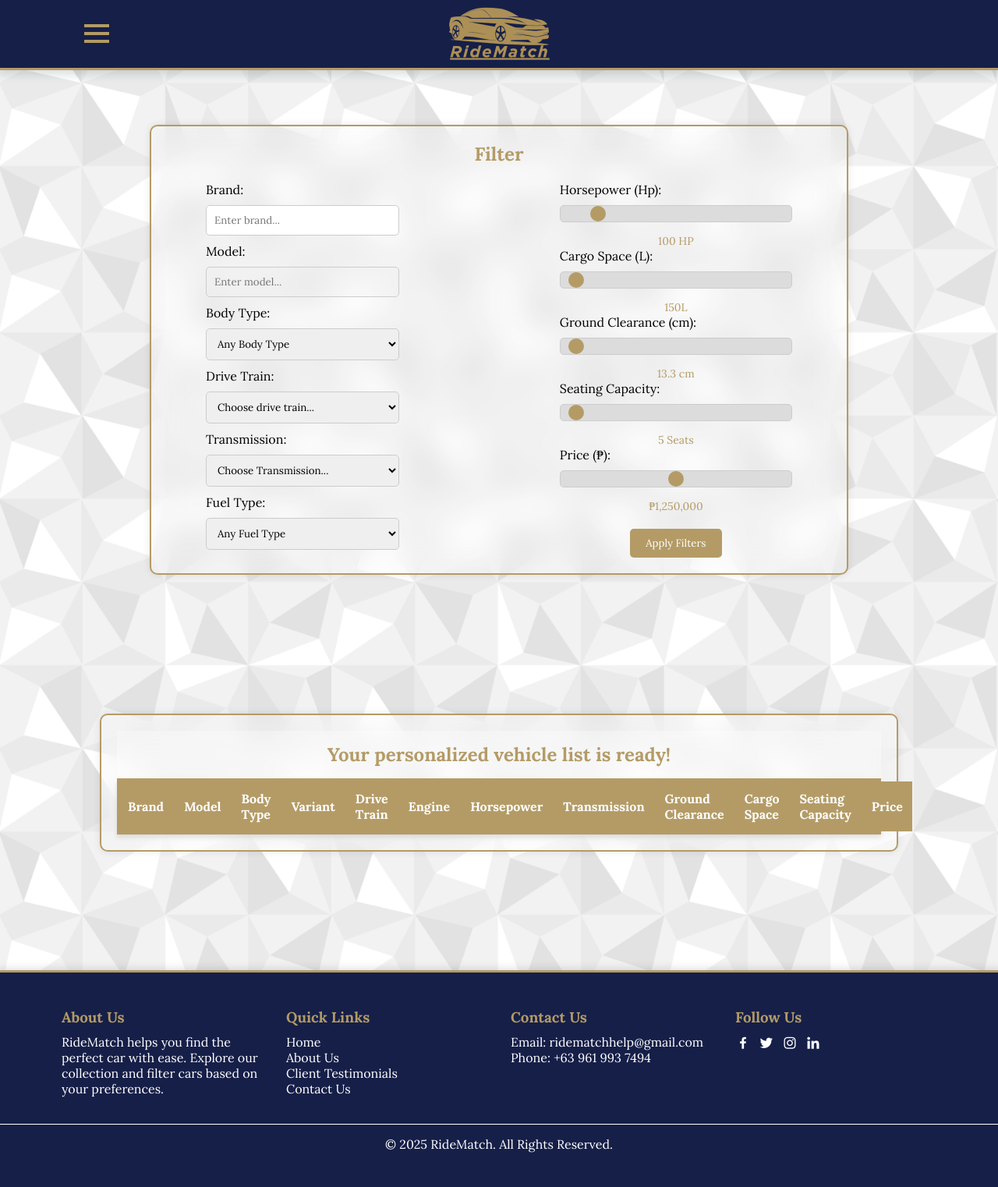
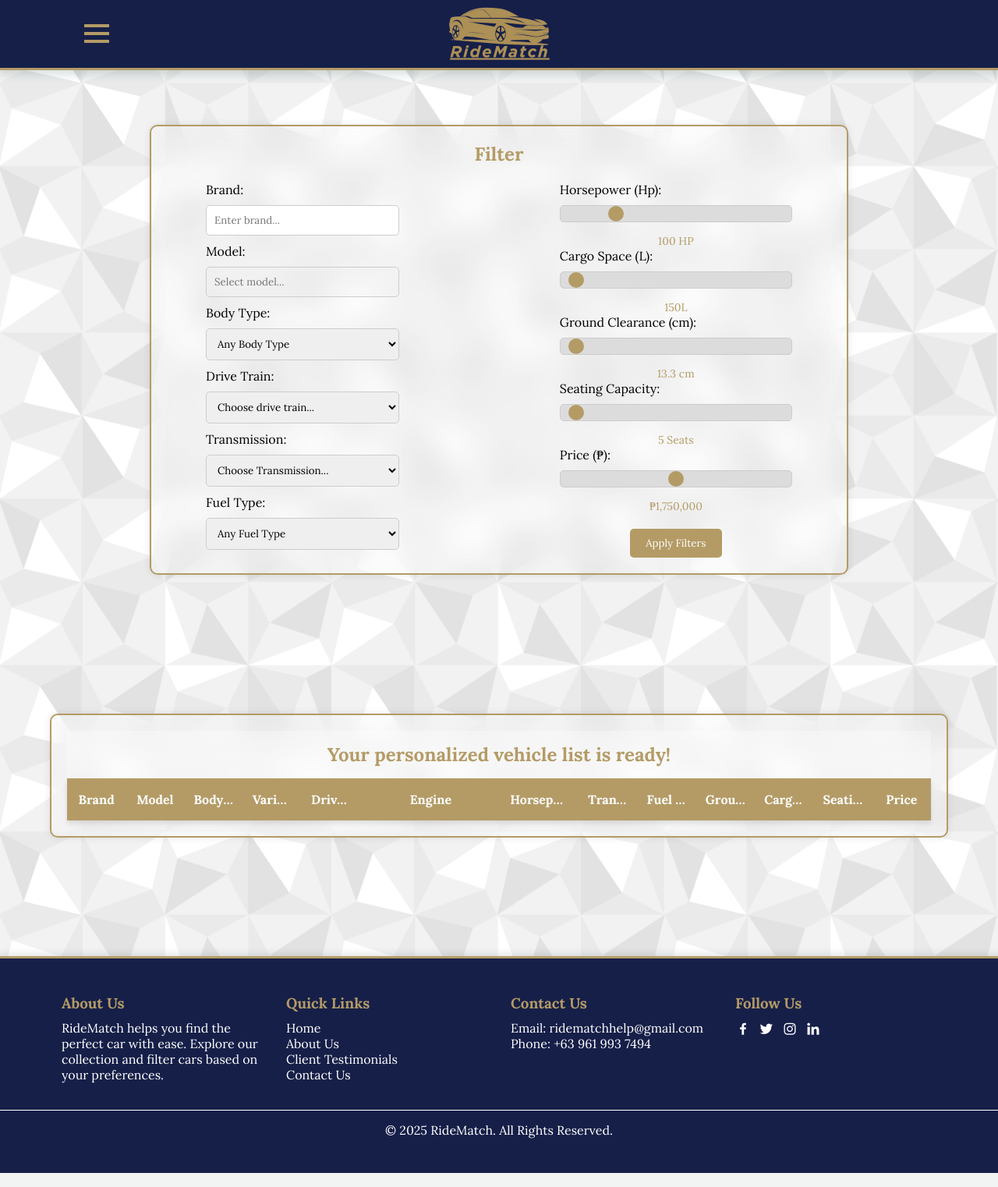
Before and after one commit to str1ker577/RideMatch-Prototype, a Flask app: page / in a window 1280 px wide. Shown: the whole page at 78% size. Run offline with Flask 3, Linux system fonts and the light colour scheme; lists and menus that the app fills with data are empty.

Commit message:
Matched with local-hosting branch

```diff
--- a/static/style.css
+++ b/static/style.css
@@ -382,7 +382,7 @@
 
 /* OUTER FRAME - Wraps the entire results section */
 .results-outer-frame {
-    width: 80%;
+    width: 90%;
     margin: 50px auto;
     margin-top: 10%;
     padding: 20px;
@@ -391,6 +391,99 @@
     box-shadow: 0 0 10px rgba(0, 0, 0, 0.1);
     background: rgba(255, 255, 255, 0.2);
     backdrop-filter: blur(18px);
+    overflow: hidden;
+}
+
+/* Ensure the table layout remains consistent */
+table {
+    width: 100%;
+    border-collapse: collapse;
+    table-layout: fixed; /* Keeps columns uniform */
+}
+
+/* Separate scrollable header & body */
+.table-header,
+.results-inner-frame {
+    display: block;
+    width: 100%;
+    overflow-x: auto; /* Enables horizontal scrolling */
+    white-space: nowrap; /* Prevents text from wrapping */
+}
+
+/* Keep header fixed at the top */
+.table-header {
+    position: sticky;
+    top: 50px; /* Below title */
+    z-index: 100;
+    background: rgba(255, 255, 255, 0.8);
+    backdrop-filter: blur(10px);
+}
+
+/* Ensure both header and body tables have the same column width */
+.table-header table,
+.results-table {
+    width: 100%;
+    table-layout: fixed; /* Keeps columns uniform */
+    border-collapse: collapse;
+}
+
+/* Ensure all text is centered properly */
+.table-header th,
+.results-table td {
+    padding: 12px;
+    text-align: center; /* Center text properly */
+    font-size: 16px;
+    height: 50px;
+    white-space: nowrap; /* Prevents text from wrapping */
+    overflow: hidden;
+    text-overflow: ellipsis; /* Adds "..." if text is too long */
+}
+
+/* ✅ Fix Overlapping by Adjusting Column Widths */
+.table-header th:nth-child(6), /* Engine */
+.results-table td:nth-child(6) {
+    width: 180px; /* Allocate more space for engine details */
+}
+
+.table-header th:nth-child(7), /* Horsepower */
+.results-table td:nth-child(7) {
+    width: 100px; /* Slightly wider for readability */
+}
+
+/* Scrollable Table Body */
+.results-inner-frame {
+    max-height: 500px;
+    overflow-y: auto;
+    border-radius: 10px;
+}
+
+/* Minimal Scrollbar Styling */
+.results-inner-frame::-webkit-scrollbar,
+.table-header::-webkit-scrollbar {
+    height: 6px; /* Thin scrollbar */
+}
+
+.results-inner-frame::-webkit-scrollbar-thumb,
+.table-header::-webkit-scrollbar-thumb {
+    background: #b49b66; /* Matches theme color */
+    border-radius: 3px;
+}
+
+.results-inner-frame::-webkit-scrollbar-track,
+.table-header::-webkit-scrollbar-track {
+    background: rgba(255, 255, 255, 0.2);
+}
+
+/* Ensure Responsiveness */
+@media (max-width: 768px) {
+    .results-inner-frame {
+        overflow-x: auto;
+        -webkit-overflow-scrolling: touch;
+    }
+
+    table {
+        min-width: 1000px; /* Ensures scrolling instead of breaking layout */
+    }
 }
 
 /* Title Styling */
@@ -424,21 +517,13 @@
 /* Ensure header row stays visible */
 .table-header th {
     padding: 12px;
-    text-align: left;
+    text-align: center;
     font-size: 16px;
     height: 50px;
     position: sticky;
     top: 50px; /* Aligns with table-header */
     background: var(--second-color);
     z-index: 30;
-}
-
-.table-header th,
-.results-table td {
-    padding: 12px;  /* ✅ Ensure consistent padding */
-    text-align: left;
-    font-size: 16px;
-    height: 50px;
 }
 
 /* INNER FRAME - Holds the scrollable table */
@@ -462,14 +547,9 @@
 
 .results-table td {
     padding: 10px;
-    text-align: left;
+    text-align: center;
     border-bottom: 1px solid #ddd;
     color: black;
-}
-
-/* Horizontal Line Styling for Cleaner Look */
-.results-table tbody tr:not(:last-child) td {
-    border-bottom: 1px solid #b49b66;
 }
 
 /* CAR CARD STYLING */
--- a/templates/index.html
+++ b/templates/index.html
@@ -91,7 +91,7 @@
           <option value="Toyota">
           <option value="Honda">
           <option value="Mitsubishi">
-          <option value="Nissan">
+          <option value="Mazda">
           <option value="Ford">
           <option value="Hyundai">
           <option value="Suzuki">
@@ -99,7 +99,7 @@
 
         <!-- Input for Model -->
         <label for="model">Model:</label>
-        <input list="models" id="model" name="model" placeholder="Enter model..." disabled>
+        <input list="models" id="model" name="model" placeholder="Select model..." disabled>
         <datalist id="models">
           <option value="All Models">
         </datalist>
@@ -113,6 +113,9 @@
           <option value="MPV">MPV</option>
           <option value="Hatchback">Hatchback</option>
           <option value="Van">Van</option>
+          <option value="Truck">Truck</option>
+          <option value="Convertible">Convertible</option>
+          <option value="Coupe">Coupe</option>
         </select>
 
         <!-- Drive Train Drop down box -->
@@ -135,6 +138,7 @@
           <option value="Automatic">Automatic</option>
           <option value="Manual">Manual</option>
           <option value="CVT">CVT</option>
+          <option value="E-CVT">E-CVT</option>
         </select>
 
         <!-- Fuel Type Drop down box -->
@@ -154,12 +158,12 @@
 
                 <!--Horse Power Slider-->
                 <label for="horsepower">Horsepower (Hp):</label>
-                <input type="range" id="horsepower" name="horsepower" min="50" max="500" step="10" value="100" oninput="updateSliderValue('horsepower', 'HP', false)">
+                <input type="range" id="horsepower" name="horsepower" min="50" max="300" step="10" value="100" oninput="updateSliderValue('horsepower', 'HP', false)">
                 <span id="horsepower-value">50 HP</span>
 
                 <!--Cargo Space Slider-->
                 <label for="cargo-space">Cargo Space (L):</label>
-                <input type="range" id="cargo-space" name="cargo-space" min="150" max="1000" step="5" value="150" oninput="updateSliderValue('cargo-space', 'L')">
+                <input type="range" id="cargo-space" name="cargo-space" min="100" max="1500" step="5" value="100" oninput="updateSliderValue('cargo-space', 'L')">
                 <span id="cargo-space-value">150L</span>
 
                 <!--Ground Clearance Slider-->
@@ -169,12 +173,12 @@
 
                 <!--Seating Slider-->
                 <label for="seating">Seating Capacity:</label>
-                <input type="range" id="seating" name="seating" min="5" max="15" step="1" value="5" oninput="updateSliderValue('seating')">
+                <input type="range" id="seating" name="seating" min="0" max="15" step="1" value="0" oninput="updateSliderValue('seating')">
                 <span id="seating-value">5 Seats</span>
 
                 <!--Price Slider-->
                 <label for="price">Price (₱):</label>
-                <input type="range" id="price" name="price" min="500000" max="2000000" step="1000" oninput="updateSliderValue('price','₱', true)">
+                <input type="range" id="price" name="price" min="500000" max="3000000" step="1000" oninput="updateSliderValue('price','₱', true)">
                 <span id="price-value">₱500,000</span>
 
                 <button id="filter-btn" class="filter-btn" onclick="applyFilters()">Apply Filters</button>
@@ -201,6 +205,7 @@
                     <th>Engine</th>
                     <th>Horsepower</th>
                     <th>Transmission</th>
+                    <th>Fuel Type</th>
                     <th>Ground Clearance</th>
                     <th>Cargo Space</th>
                     <th>Seating Capacity</th>
```
Also changed, not shown: 2 other files.
